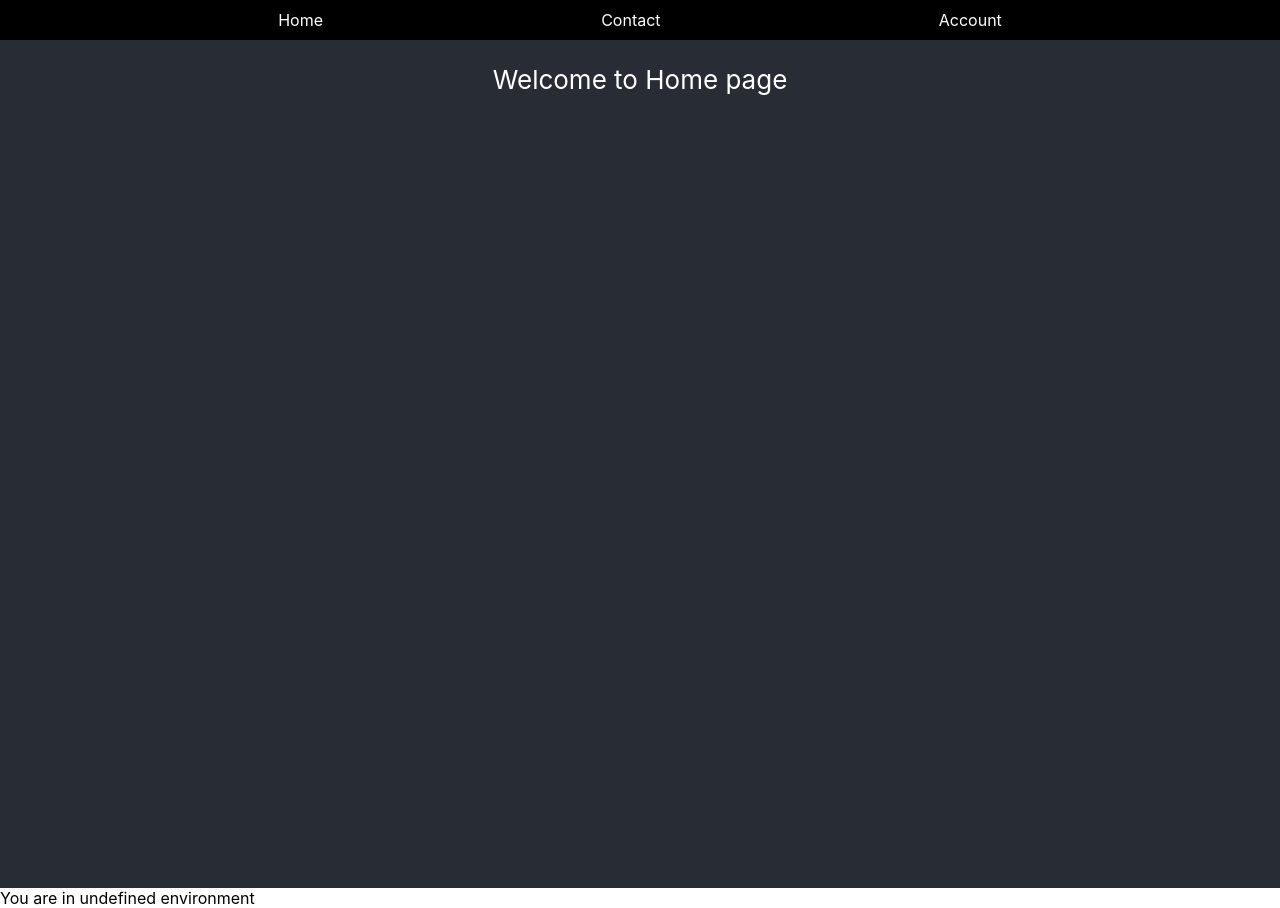
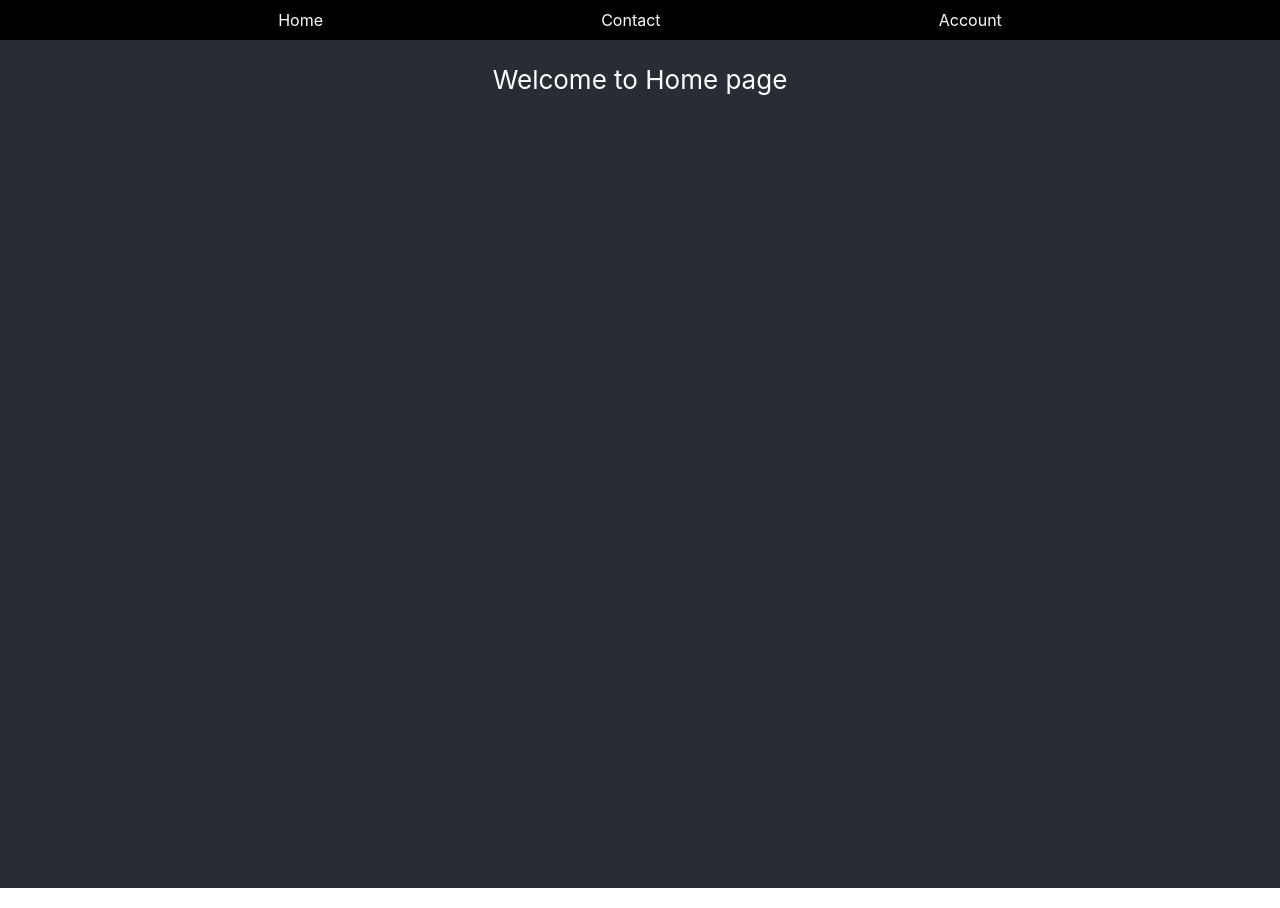
Before and after one commit to umashd7/router-app, a React (Create React App) app: page / in a window 1280 px wide. Built offline with nearby package versions, Linux system fonts and the light colour scheme.

Commit message:
Adds env var in homepage

```diff
--- a/src/routes/Homepage.js
+++ b/src/routes/Homepage.js
@@ -3,8 +3,8 @@
 function HomePage() {
   return (
     <>
-      <div className="App-header">Welcome to Home page</div>
-      <div> { `You are in ${process.env.REACT_APP_ENV} environment`} </div>
+      <div className="App-header">Welcome to {process.env.REACT_APP_ENV} Home page
+      </div>
       <Outlet/>
     </>
   );
```
